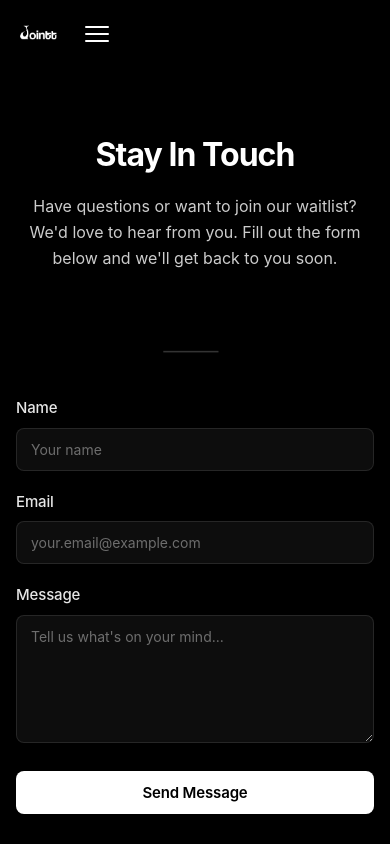
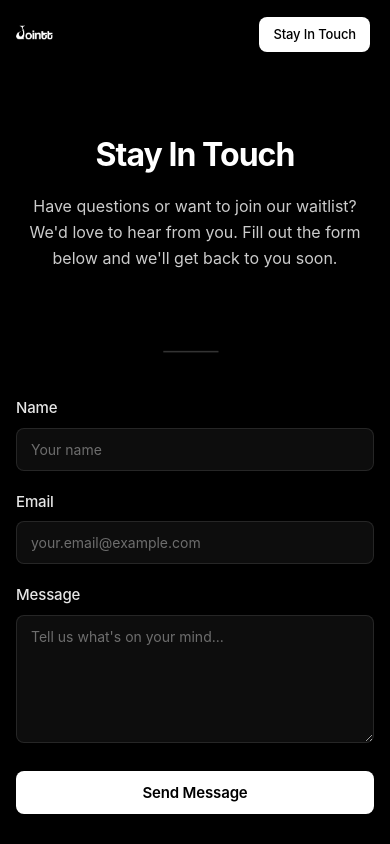
Before and after one commit to Faiz9771/Jointt_Website, a React (Vite) app: page /stay-in-touch in a window 390 px wide. Shown: the top 844 px of the page. Built offline with nearby package versions, Linux system fonts and the light colour scheme; some icons are missing.

Commit message:
Fix mobile navbar: Remove hamburger menu, keep Stay in Touch button visible on mobile

```diff
--- a/src/components/AdvancedCapabilities.jsx
+++ b/src/components/AdvancedCapabilities.jsx
@@ -9,17 +9,17 @@ const AdvancedCapabilities = () => {
   const capabilities = [
     {
       title: 'Instant Messaging',
-      description: 'Chat seamlessly with friends and communities. ',
+      description: 'Chat seamlessly ',
       icon: MessageOutlinedIcon
     },
     {
       title: 'Ai Call Assistant',
-      description: 'Ai Call Assistance for smoother conversations. ',
+      description: 'AI Call Assistance for smoother conversations. ',
       icon: SmartToyOutlinedIcon
     },
     {
       title: 'Customizable Profiles',
-      description: 'Personalize your profile with themes and layouts. ',
+      description: 'Personalize your profile ',
       icon: PersonOutlineOutlinedIcon
     }
   ];
--- a/src/components/Navbar.css
+++ b/src/components/Navbar.css
@@ -183,85 +183,51 @@
   }
 
   .navbar-container {
-    padding: 0 1.5rem;
+    padding: 0 1rem;
     grid-template-columns: auto 1fr auto;
-    gap: 1rem;
+    gap: 0.75rem;
     position: relative;
   }
 
   .navbar-logo {
     height: 50px;
     margin-left: 0;
+    flex-shrink: 0;
+    max-width: calc(100vw - 8rem);
+    overflow: hidden;
   }
 
   .logo-img {
     height: 50px;
+    max-width: 100%;
+    object-fit: contain;
+  }
+
+  .logo-text {
+    font-size: 0.875rem;
+    white-space: nowrap;
+    overflow: hidden;
+    text-overflow: ellipsis;
   }
 
   .mobile-menu-toggle {
-    display: block;
+    display: none;
   }
 
   .navbar-links {
-    position: fixed;
-    top: 70px;
-    left: 0;
-    right: 0;
-    background: rgba(0, 0, 0, 0.95);
-    backdrop-filter: blur(20px);
-    flex-direction: column;
-    padding: 2rem 1.5rem;
-    gap: 1.5rem;
-    transform: translateY(-100%);
-    opacity: 0;
-    visibility: hidden;
-    transition: all 0.3s ease;
-    z-index: 999;
-    border-bottom: 1px solid rgba(255, 255, 255, 0.1);
-  }
-
-  .navbar-links.mobile-open {
-    transform: translateY(0);
-    opacity: 1;
-    visibility: visible;
-  }
-
-  .navbar-link {
-    font-size: 1.125rem;
-    width: 100%;
-    text-align: center;
-    padding: 0.75rem 0;
+    display: none;
   }
 
   .navbar-cta-wrapper {
-    position: fixed;
-    top: auto;
-    bottom: 0;
-    left: 0;
-    right: 0;
-    background: rgba(0, 0, 0, 0.95);
-    backdrop-filter: blur(20px);
-    padding: 1.5rem;
-    transform: translateY(100%);
-    opacity: 0;
-    visibility: hidden;
-    transition: all 0.3s ease;
-    z-index: 999;
-    border-top: 1px solid rgba(255, 255, 255, 0.1);
-    justify-content: center;
+    justify-content: flex-end;
     margin-right: 0;
-  }
-
-  .navbar-cta-wrapper.mobile-open {
-    transform: translateY(0);
-    opacity: 1;
-    visibility: visible;
+    flex-shrink: 0;
   }
 
   .navbar-cta {
-    width: 100%;
-    padding: 0.875rem 1.5rem;
-    font-size: 1rem;
+    padding: 0.5rem 1rem;
+    font-size: 0.875rem;
+    white-space: nowrap;
   }
 }
 
@@ -271,23 +237,27 @@
   }
 
   .navbar-container {
-    padding: 0 1rem;
+    padding: 0 0.75rem;
+    gap: 0.5rem;
   }
 
   .navbar-logo {
     height: 45px;
+    max-width: calc(100vw - 7rem);
   }
 
   .logo-img {
     height: 45px;
+    max-width: 100%;
+    object-fit: contain;
   }
 
-  .navbar-links {
-    top: 60px;
-    padding: 1.5rem 1rem;
+  .logo-text {
+    font-size: 0.75rem;
   }
 
-  .navbar-cta-wrapper {
-    padding: 1.25rem 1rem;
+  .navbar-cta {
+    padding: 0.5rem 0.875rem;
+    font-size: 0.8125rem;
   }
 }
--- a/src/components/Navbar.jsx
+++ b/src/components/Navbar.jsx
@@ -8,7 +8,6 @@ const Navbar = () => {
   const isHomePage = location.pathname === '/';
   const [scrollProgress, setScrollProgress] = useState(0);
   const [logoError, setLogoError] = useState(false);
-  const [mobileMenuOpen, setMobileMenuOpen] = useState(false);
 
   useEffect(() => {
     const handleScroll = () => {
@@ -27,29 +26,6 @@ const Navbar = () => {
     handleScroll(); // Initial calculation
     return () => window.removeEventListener('scroll', handleScroll);
   }, []);
-
-  useEffect(() => {
-    // Lock body scroll when mobile menu is open
-    if (mobileMenuOpen) {
-      document.body.style.overflow = 'hidden';
-    } else {
-      document.body.style.overflow = '';
-    }
-    return () => {
-      document.body.style.overflow = '';
-    };
-  }, [mobileMenuOpen]);
-
-  useEffect(() => {
-    // Close mobile menu on scroll
-    const handleScroll = () => {
-      if (mobileMenuOpen) {
-        setMobileMenuOpen(false);
-      }
-    };
-    window.addEventListener('scroll', handleScroll);
-    return () => window.removeEventListener('scroll', handleScroll);
-  }, [mobileMenuOpen]);
 
   // Calculate background opacity: starts at 0.1, gradually increases to 0.8 (more transparent)
   const bgOpacity = 0.1 + (scrollProgress * 0.7);
@@ -74,27 +50,16 @@ const Navbar = () => {
             <span className="logo-text">University Off-Script.</span>
           )}
         </Link>
-        <button
-          className="mobile-menu-toggle"
-          onClick={() => setMobileMenuOpen(!mobileMenuOpen)}
-          aria-label="Toggle menu"
-        >
-          <span className={mobileMenuOpen ? 'hamburger open' : 'hamburger'}>
-            <span></span>
-            <span></span>
-            <span></span>
-          </span>
-        </button>
         {isHomePage && (
-        <div className={`navbar-links ${mobileMenuOpen ? 'mobile-open' : ''}`}>
-          <a href="#benefits" className="navbar-link" onClick={() => setMobileMenuOpen(false)}>Benefits</a>
-          <a href="#features" className="navbar-link" onClick={() => setMobileMenuOpen(false)}>Features</a>
-          <a href="#pricing" className="navbar-link" onClick={() => setMobileMenuOpen(false)}>Pricing</a>
-          <a href="#faq" className="navbar-link" onClick={() => setMobileMenuOpen(false)}>FAQ's</a>
+        <div className="navbar-links">
+          <a href="#benefits" className="navbar-link">Benefits</a>
+          <a href="#features" className="navbar-link">Features</a>
+          <a href="#pricing" className="navbar-link">Pricing</a>
+          <a href="#faq" className="navbar-link">FAQ's</a>
         </div>
         )}
-        <div className={`navbar-cta-wrapper ${mobileMenuOpen ? 'mobile-open' : ''}`}>
-          <Link to="/stay-in-touch" className="navbar-cta" onClick={() => setMobileMenuOpen(false)}>
+        <div className="navbar-cta-wrapper">
+          <Link to="/stay-in-touch" className="navbar-cta">
             Stay In Touch
           </Link>
         </div>
--- a/src/pages/StayInTouch.css
+++ b/src/pages/StayInTouch.css
@@ -3,15 +3,11 @@
   background: #000;
   min-height: 100vh;
   color: white;
-  overflow-x: hidden;
-  box-sizing: border-box;
 }
 
 .stay-in-touch-container {
   max-width: 800px;
   margin: 0 auto;
-  width: 100%;
-  box-sizing: border-box;
 }
 
 .stay-in-touch-header {
@@ -81,8 +77,6 @@
   display: flex;
   flex-direction: column;
   gap: 1.5rem;
-  width: 100%;
-  box-sizing: border-box;
 }
 
 .form-group {
@@ -160,9 +154,6 @@
   transition: all 0.2s;
   letter-spacing: -0.01em;
   margin-top: 0.5rem;
-  width: 100%;
-  max-width: 100%;
-  box-sizing: border-box;
 }
 
 .submit-button:hover:not(:disabled) {
@@ -262,8 +253,6 @@
   .submit-button {
     padding: 0.875rem 1.75rem;
     font-size: 0.9375rem;
-    width: 100%;
-    max-width: 100%;
   }
 
   .contact-info {
@@ -306,7 +295,5 @@
   .submit-button {
     padding: 0.75rem 1.5rem;
     font-size: 0.9375rem;
-    width: 100%;
-    max-width: 100%;
   }
 }
```
